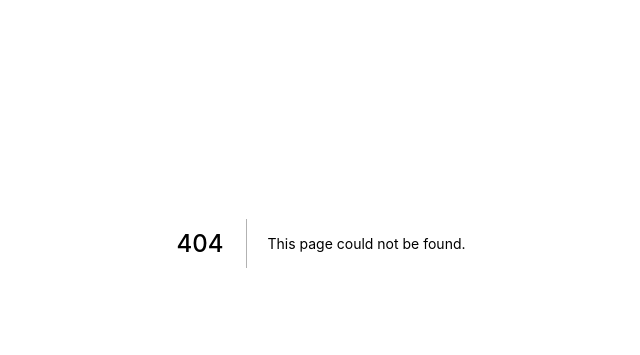
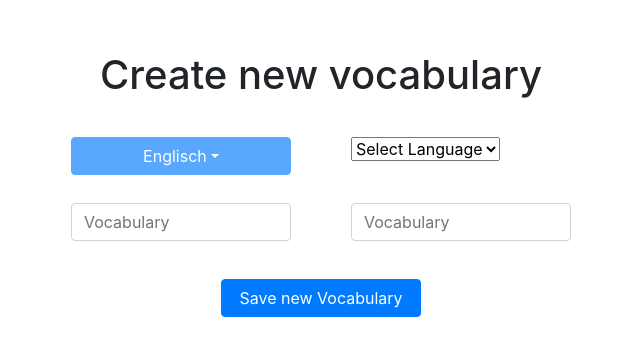
Before and after one commit to sw20-tug/ASD-Morning-2, a Next.js app in the folder client/: page /add_vocabulary in a window 1280 px wide. Before the commit this address had no page. Shown: the part 157-512 px from the top of the page, without its empty margins (319-959 px from the left). Built offline with nearby package versions, Linux system fonts and the light colour scheme.

Commit message:
LANG_001a Implementation of add vocabulary [MM, SM]

```diff
--- /dev/null
+++ b/client/pages/add_vocabulary.js
@@ -0,0 +1,102 @@
+import { Modal, Button, Row, Col, Form, Dropdown, InputGroup } from 'react-bootstrap';
+import fetch from 'isomorphic-unfetch';
+import { Container } from "next/app";
+import ModalHeader from 'react-bootstrap/ModalHeader';
+
+
+class AddVocabulary extends React.Component {
+    constructor() {
+        super();
+        this.state = {
+            vocabulary: '',
+            translation_language: '',
+            vocabulary_translation: ''
+        };
+    };
+
+    /*     async componentDidMount() {
+            const data = await fetch('http://localhost:8080/api/vocabulary')
+            const json = await data.json()
+            this.setState({vocabulary: json})
+        } */
+
+    async sendData() {
+        const result = await fetch('http://localhost:8080/api/vocabulary', {
+            method: 'POST',
+            body: JSON.stringify({
+                vocabulary: this.state.vocabulary,
+                translations: {
+                    'DE': this.state.vocabulary_translation
+                }
+            })
+        });
+        console.log("Status be like" + result.status)
+    };
+
+    handleChange_Vocabulary = (e) => {
+        this.setState({ vocabulary: e.target.value });
+    }
+
+    handleChange_Translation_Language = (e) => {
+        this.setState({ translation_language: e.target.value });
+    }
+
+    handleChange_Voacbulary_Translation = (e) => {
+        this.setState({ vocabulary_translation: e.target.value });
+    }
+
+    /*     hideModal = () => {
+            this.setState({ show: false });
+        };
+     */
+
+    render() {
+        return (
+            <main>
+                <h1 style={{ marginBottom: "3%", marginTop: "10%" }}>Create new vocabulary</h1>
+                <Row style={{ marginBottom: "2%" }}>
+                    <Col><Dropdown>
+                        <Dropdown.Toggle style={{ width: 220 }} disabled variant="primary" id="dropdown-basic">
+                            Englisch
+  </Dropdown.Toggle>
+
+                        <Dropdown.Menu>
+                            <Dropdown.Item style={{ width: 220 }} >Deutsch</Dropdown.Item>
+                            <Dropdown.Item style={{ width: 220 }} >Englisch</Dropdown.Item>
+                            <Dropdown.Item style={{ width: 220 }} >Französisch</Dropdown.Item>
+                        </Dropdown.Menu>
+                    </Dropdown></Col>
+                    <Col></Col>
+                    <Col ><Form.Group style={{ width: 220 }} controlId="select_language" onChange={this.handleChange_Translation_Language}>
+                        <select name="translation_language">
+                            <option value="sel_lang">Select Language</option>
+                            <option value="DE">Deutsch</option>
+                            <option value="EN">Englisch</option>
+                            <option value="FR">Französisch</option>
+                        </select>
+                    </Form.Group></Col>
+                </Row>
+
+                <Row class="formatRow">
+                    <Col>  <Form.Group style={{ height: 60, width: 220 }} onChange={this.handleChange_Vocabulary} controlId="formVocabulary">
+                        <Form.Control type="text" placeholder="Vocabulary" />
+                    </Form.Group></Col>
+                    <Col></Col>
+                    <Col>  <Form.Group style={{ height: 60, width: 220 }} onChange={this.handleChange_Voacbulary_Translation} controlId="formVocabulary2">
+                        <Form.Control type="text" placeholder="Vocabulary" />
+                    </Form.Group></Col>
+                </Row>
+                <Row>
+                    <Col></Col>
+                    <Col><Button style={{ width: "200px" }} type="button" onClick={this.sendData}>Save new Vocabulary</Button></Col>
+                    <Col></Col>
+                </Row>
+            </main>
+        );
+    }
+}
+
+<style>
+    formatRow
+</style>
+export default AddVocabulary;
```
